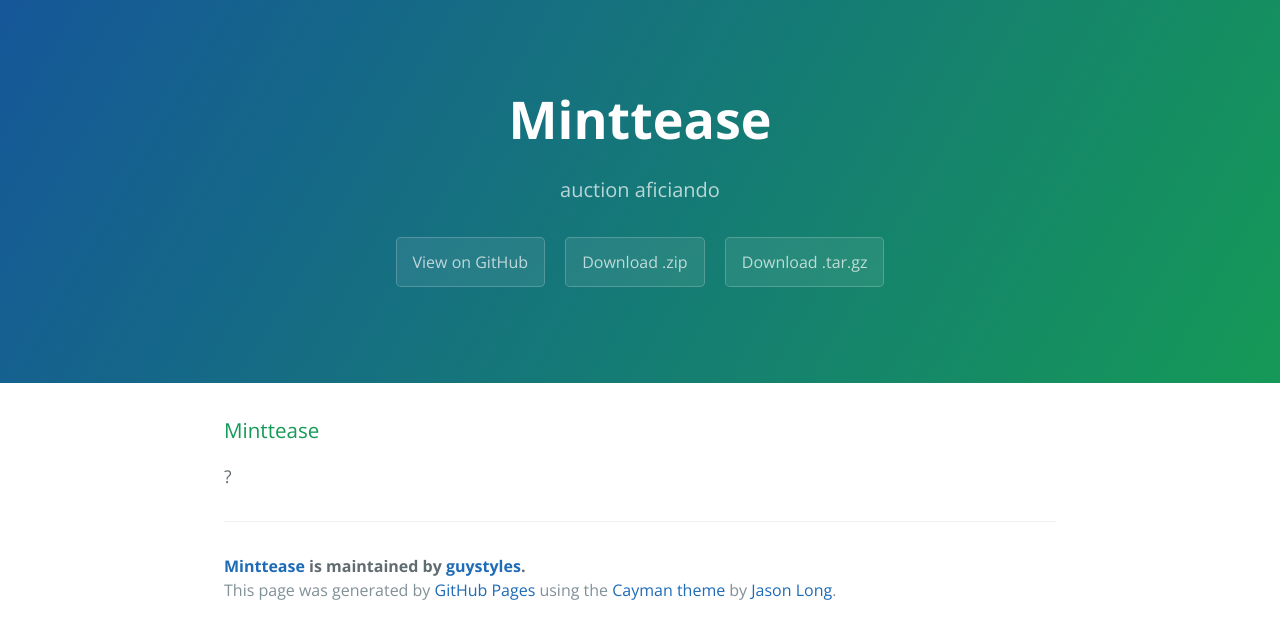
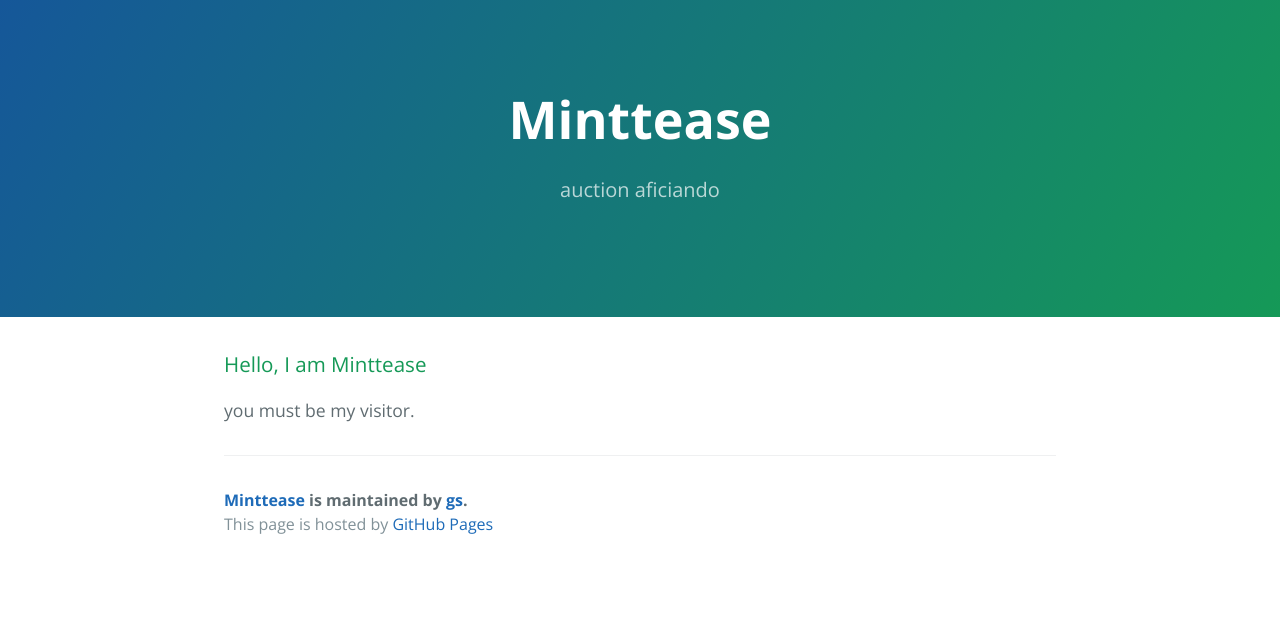
Before and after one commit to guystyles/minttease, a plain HTML site: page index.html in a window 1280 px wide. Drawn offline with nearby package versions, Linux system fonts and the light colour scheme.

Commit message:
changed landing page

```diff
--- a/index.html
+++ b/index.html
@@ -13,21 +13,22 @@
     <section class="page-header">
       <h1 class="project-name">Minttease</h1>
       <h2 class="project-tagline">auction aficiando</h2>
-      <a href="https://github.com/guystyles/minttease" class="btn">View on GitHub</a>
+      <!-- <a href="https://github.com/guystyles/minttease" class="btn">View on GitHub</a>
       <a href="https://github.com/guystyles/minttease/zipball/master" class="btn">Download .zip</a>
-      <a href="https://github.com/guystyles/minttease/tarball/master" class="btn">Download .tar.gz</a>
+      <a href="https://github.com/guystyles/minttease/tarball/master" class="btn">Download .tar.gz</a> -->
     </section>
 
     <section class="main-content">
       <h3>
-<a id="minttease" class="anchor" href="#minttease" aria-hidden="true"><span aria-hidden="true" class="octicon octicon-link"></span></a>Minttease</h3>
+<a id="minttease" class="anchor" href="#minttease" aria-hidden="true"><span aria-hidden="true" class="octicon octicon-link"></span></a>Hello, I am Minttease</h3>
 
-<p>?</p>
+<p>you must be my visitor.</p>
 
       <footer class="site-footer">
-        <span class="site-footer-owner"><a href="https://github.com/guystyles/minttease">Minttease</a> is maintained by <a href="https://github.com/guystyles">guystyles</a>.</span>
+        <span class="site-footer-owner"><a href="https://github.com/guystyles/minttease">Minttease</a> is maintained by <a href="https://github.com/guystyles">gs</a>.</span>
 
-        <span class="site-footer-credits">This page was generated by <a href="https://pages.github.com">GitHub Pages</a> using the <a href="https://github.com/jasonlong/cayman-theme">Cayman theme</a> by <a href="https://twitter.com/jasonlong">Jason Long</a>.</span>
+        <span class="site-footer-credits">This page is hosted by <a href="https://pages.github.com">GitHub Pages</a>
+			 <!-- using the <a href="https://github.com/jasonlong/cayman-theme">Cayman theme</a> by <a href="https://twitter.com/jasonlong">Jason Long</a>.</span> -->
       </footer>
 
     </section>
```
